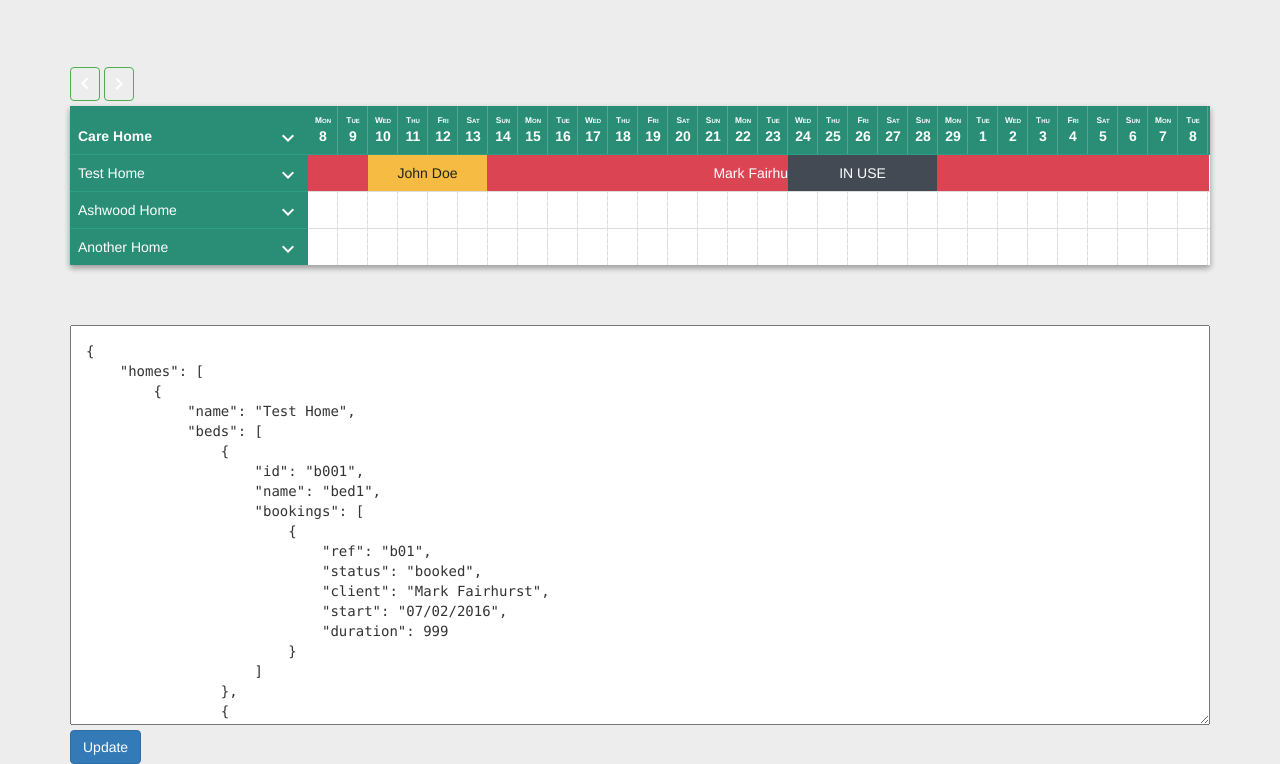
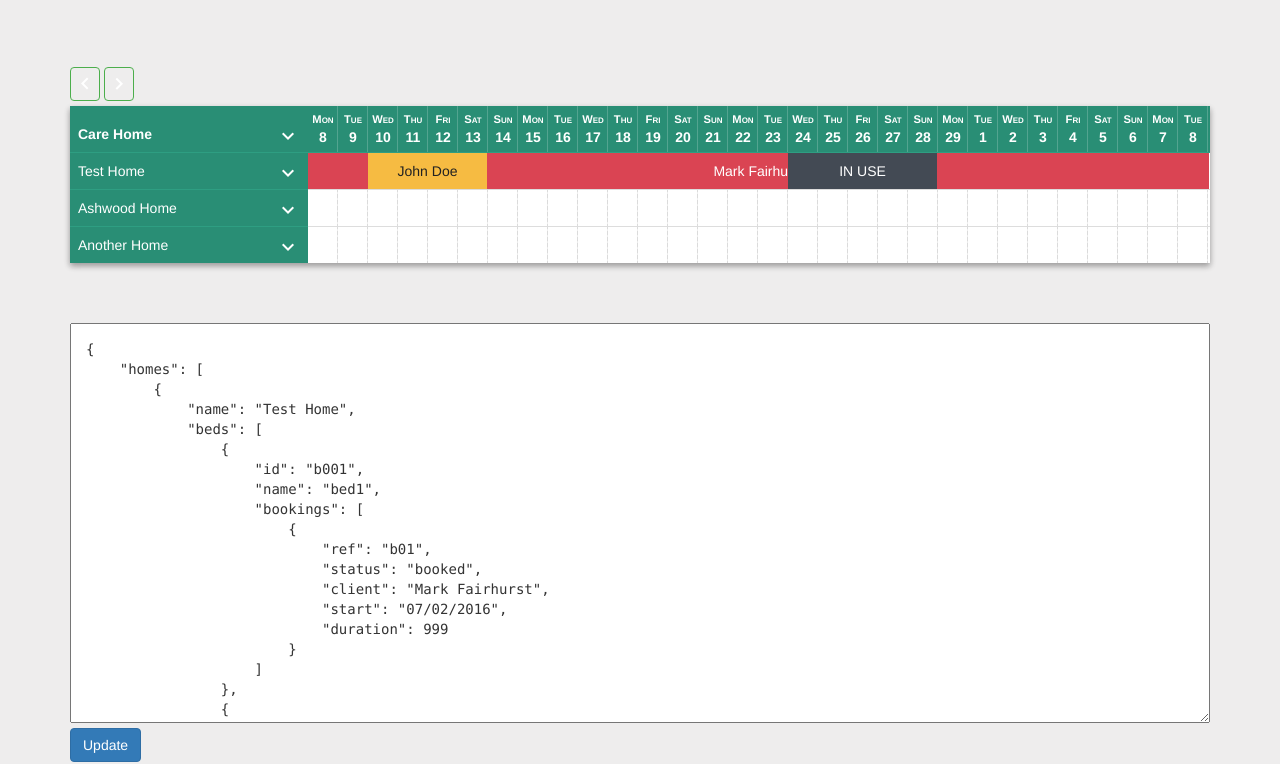
Before and after one commit to airburst/Timeline.js, a website: page index.htm in a window 1280 px wide. Shown: the part 53-817 px from the top of the page. Drawn offline with nearby package versions, Linux system fonts and the light colour scheme.

Commit message:
Tweaked date CSS

```diff
--- a/css/styles.css
+++ b/css/styles.css
@@ -40,11 +40,11 @@
     width: 30px;
     text-align: center;
     float: left;
-    padding: 8px 0 8px 0;
+    padding: 5px 0;
 }
 
 .day {
-    font-size: 0.6em;
+    font-size: 0.8em;
     display: block;
     font-variant: small-caps;
 }
```
